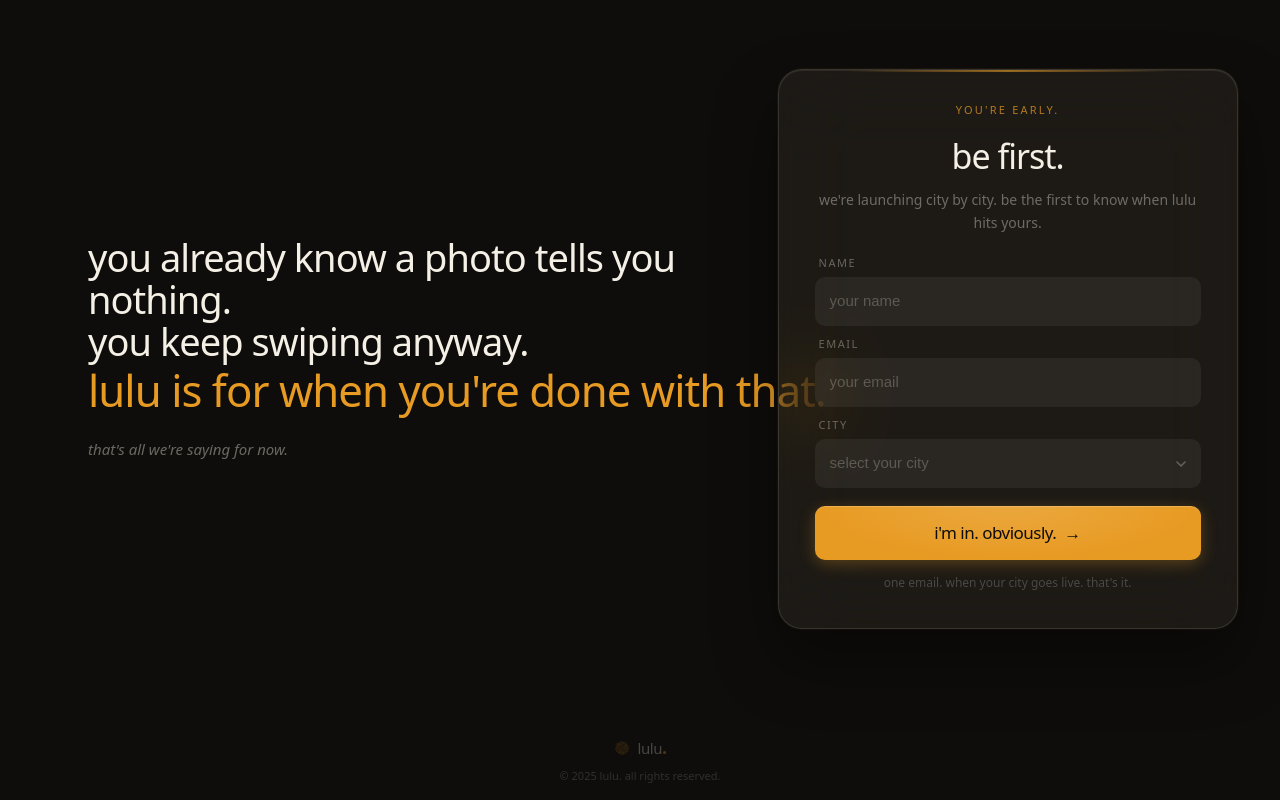
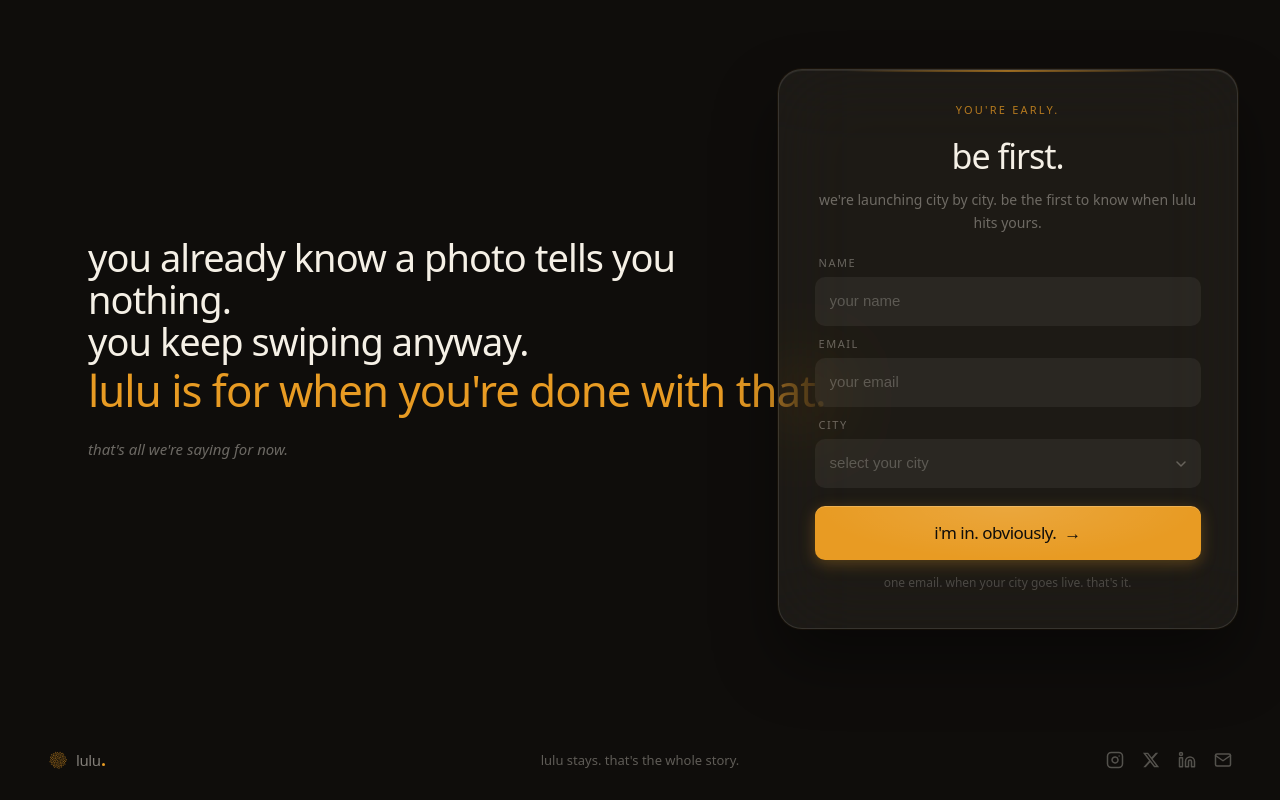
Before and after one commit to sahil-ladhania/Lulu, a Next.js app in the folder apps/landing/: page / in a window 1280 px wide. Shown: the part 823-1623 px from the top of the page. Built offline with nearby package versions, Linux system fonts and the light colour scheme; a web font is replaced by a local one.

Commit message:
feat: update social links

```diff
--- a/apps/landing/src/app/page.tsx
+++ b/apps/landing/src/app/page.tsx
@@ -287,30 +287,46 @@ export default function Home() {
 
 
       {/* ── FOOTER ──────────────────────────────────────────────────────────── */}
-      <footer id="footer" className="relative z-10 px-12 py-4 flex flex-col items-center gap-2">
-        {/* Logo + wordmark — same row */}
-        <div className="flex items-center gap-2">
+      <footer id="footer" className="relative z-10 px-12 py-7 flex flex-row items-center justify-between gap-6">
+        {/* LEFT — Identity */}
+        <div className="flex-1 flex items-center gap-2 justify-start">
           <Logo
             variant="mark"
             color="marigold"
-            size={16}
-            style={{ opacity: 0.22 }}
+            size={20}
+            style={{ opacity: 0.5 }}
           />
           <div
-            className="font-display font-medium flex items-baseline text-lulu-cream/25"
-            style={{ fontSize: 15, letterSpacing: "-0.03em" }}
+            className="font-display font-medium flex items-baseline"
+            style={{ fontSize: 15, letterSpacing: "-0.03em", color: "rgba(245, 240, 230, 0.5)" }}
           >
             lulu
-            <div className="w-[3px] h-[3px] rounded-full bg-lulu-marigold/30 ml-[1.5px]" />
+            <div className="w-[3px] h-[3px] rounded-full bg-lulu-marigold ml-[1.5px]" />
           </div>
         </div>
-        {/* Copyright */}
-        <p
-          className="font-body text-lulu-cream/[0.15]"
-          style={{ fontSize: 11 }}
-        >
-          © 2025 lulu. all rights reserved.
-        </p>
+
+        {/* CENTER — Brand line */}
+        <div className="flex-1 text-center">
+          <p className="font-body" style={{ fontSize: 13, color: "rgba(245, 240, 230, 0.35)" }}>
+            lulu stays. that's the whole story.
+          </p>
+        </div>
+
+        {/* RIGHT — Social icons */}
+        <div className="flex-1 flex items-center gap-[18px] justify-end">
+          <a href="https://www.instagram.com/getluluapp/" target="_blank" rel="noopener noreferrer" aria-label="lulu on instagram" className="social-icon">
+            <svg width="18" height="18" viewBox="0 0 24 24" fill="none" stroke="currentColor" strokeWidth="2" strokeLinecap="round" strokeLinejoin="round"><rect x="2" y="2" width="20" height="20" rx="5" ry="5"></rect><path d="M16 11.37A4 4 0 1 1 12.63 8 4 4 0 0 1 16 11.37z"></path><line x1="17.5" y1="6.5" x2="17.51" y2="6.5"></line></svg>
+          </a>
+          <a href="https://x.com/getluluapp" target="_blank" rel="noopener noreferrer" aria-label="lulu on twitter" className="social-icon">
+            <svg width="18" height="18" viewBox="0 0 24 24" fill="currentColor"><path d="M18.244 2.25h3.308l-7.227 8.26 8.502 11.24H16.17l-5.214-6.817L4.99 21.75H1.68l7.73-8.835L1.254 2.25H8.08l4.713 6.231zm-1.161 17.52h1.833L7.084 4.126H5.117z"/></svg>
+          </a>
+          <a href="https://www.linkedin.com/company/getluluapp/" target="_blank" rel="noopener noreferrer" aria-label="lulu on linkedin" className="social-icon">
+            <svg width="18" height="18" viewBox="0 0 24 24" fill="none" stroke="currentColor" strokeWidth="2" strokeLinecap="round" strokeLinejoin="round"><path d="M16 8a6 6 0 0 1 6 6v7h-4v-7a2 2 0 0 0-2-2 2 2 0 0 0-2 2v7h-4v-7a6 6 0 0 1 6-6z"></path><rect x="2" y="9" width="4" height="12"></rect><circle cx="4" cy="4" r="2"></circle></svg>
+          </a>
+          <a href="mailto:getluluapp@gmail.com" aria-label="email lulu" className="social-icon">
+            <svg width="18" height="18" viewBox="0 0 24 24" fill="none" stroke="currentColor" strokeWidth="2" strokeLinecap="round" strokeLinejoin="round"><path d="M4 4h16c1.1 0 2 .9 2 2v12c0 1.1-.9 2-2 2H4c-1.1 0-2-.9-2-2V6c0-1.1.9-2 2-2z"></path><polyline points="22,6 12,13 2,6"></polyline></svg>
+          </a>
+        </div>
       </footer>
       <style dangerouslySetInnerHTML={{ __html: `
         @media (max-width: 768px) {
@@ -349,10 +365,24 @@ export default function Home() {
           }
           #footer {
             flex-direction: column !important;
-            gap: 8px !important;
+            gap: 20px !important;
+            padding: 24px 20px !important;
             text-align: center !important;
-            padding: 20px !important;
           }
+          #footer > div {
+            flex: none !important;
+            width: 100% !important;
+            justify-content: center !important;
+          }
+        }
+        .social-icon {
+          color: #F5F0E6;
+          opacity: 0.3;
+          transition: all 0.4s ease;
+        }
+        .social-icon:hover {
+          opacity: 1;
+          color: #E89B23;
         }
       `}} />
     </motion.div>
```
